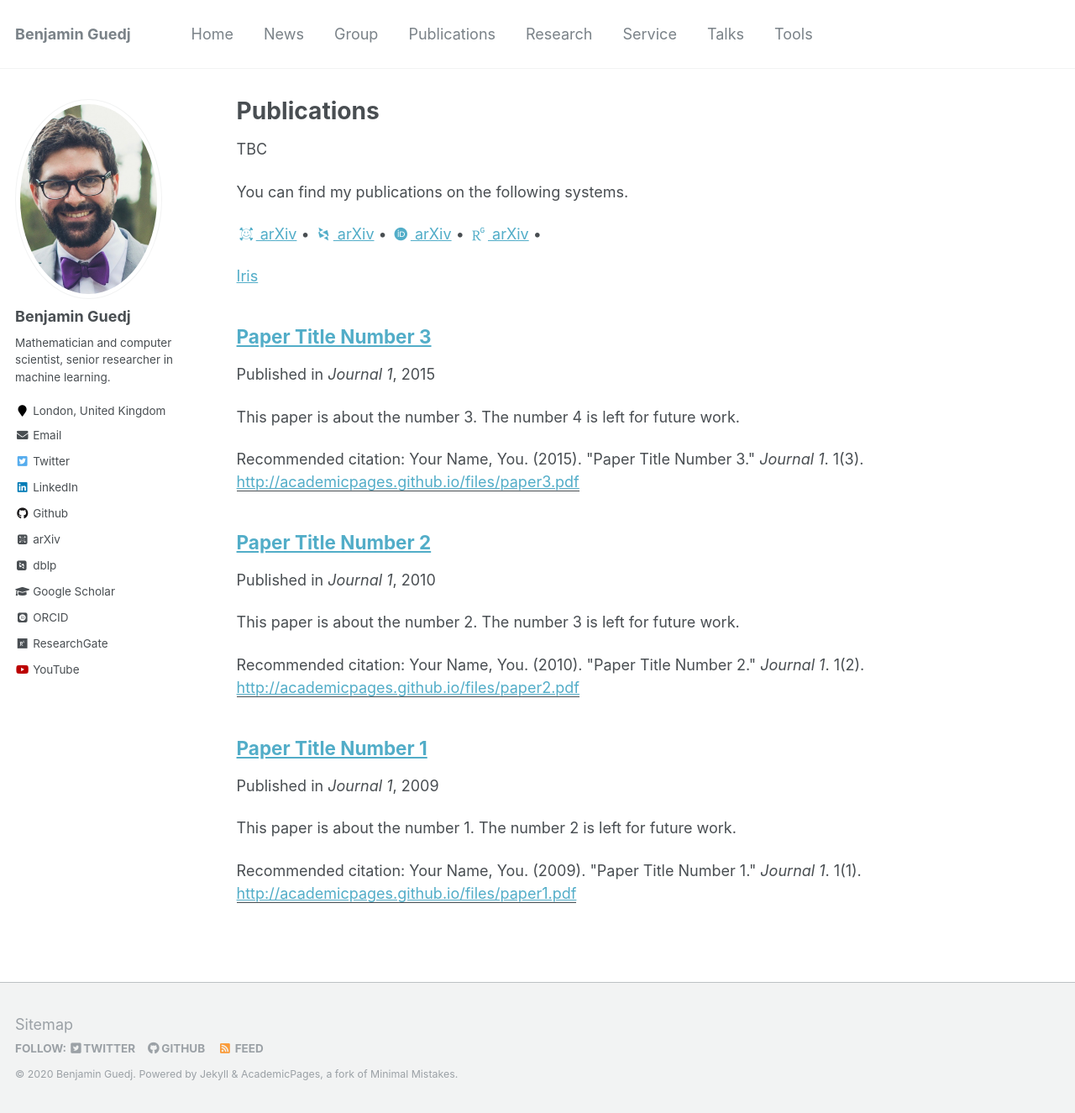
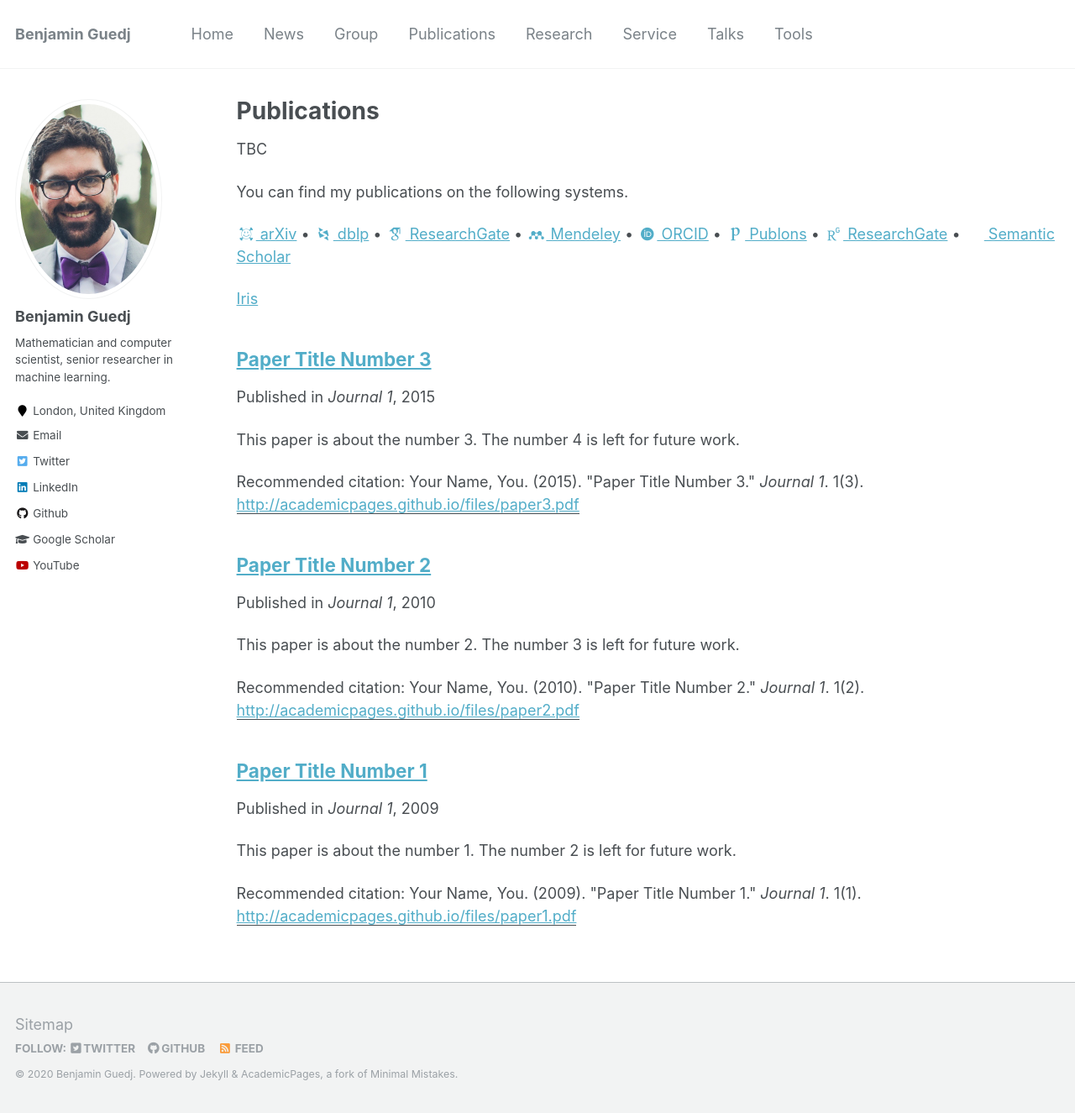
Before and after one commit to bguedj/bguedj.github.io, a Jekyll site: the page built from _pages/publications.md, in a window 1280 px wide and 1325 px high. Shown: the whole window at 84% size. Built offline with Jekyll 4.4.1, drawn with Linux system fonts in a browser that asks for light colours; some web fonts are replaced.

Commit message:
icons/publications

```diff
--- a/_includes/author-profile.html
+++ b/_includes/author-profile.html
@@ -97,24 +97,24 @@
       {% if author.vine %}
         <li><a href="https://vine.co/u/{{ author.vine }}"><i class="fab fa-fw fa-vine" aria-hidden="true"></i> Vine</a></li>
       {% endif %}
-      {% if author.arxiv %}
+      <!-- {% if author.arxiv %}
         <li><a href="{{ author.arxiv }}"><i class="ai ai-fw ai-arxiv-square"></i> arXiv</a></li>
-      {% endif %}
-      {% if author.dblp %}
+      {% endif %} -->
+      <!-- {% if author.dblp %}
         <li><a href="{{ author.dblp }}"><i class="ai ai-fw ai-dblp-square"></i> dblp</a></li>
-      {% endif %}
+      {% endif %} -->
       {% if author.googlescholar %}
         <li><a href="{{ author.googlescholar }}"><i class="fas fa-fw fa-graduation-cap"></i> Google Scholar</a></li>
       {% endif %}
       {% if author.pubmed %}
         <li><a href="{{ author.pubmed }}"><i class="ai ai-pubmed-square ai-fw"></i> PubMed</a></li>
       {% endif %}
-      {% if author.orcid %}
+      <!-- {% if author.orcid %}
         <li><a href="{{ author.orcid }}"><i class="ai ai-orcid-square ai-fw"></i> ORCID</a></li>
-      {% endif %}
-      {% if author.researchgate %}
+      {% endif %} -->
+      <!-- {% if author.researchgate %}
         <li><a href="{{ author.researchgate }}"><i class="fab fa-fw fa-researchgate" aria-hidden="true"></i> ResearchGate</a></li>
-      {% endif %}
+      {% endif %} -->
       {% if author.impactstory %}
         <li><a href="{{ author.impactstory }}"><i class="ai ai-impactstory ai-fw"></i> Impactstory</a></li>
       {% endif %}
--- a/_pages/publications.md
+++ b/_pages/publications.md
@@ -12,9 +12,13 @@ You can find my publications on the following systems.
 
 
 <a href="{{ author.arxiv }}"><i class="ai ai-fw ai-arxiv"></i> arXiv</a> &bull;
-<a href="{{ author.dblp }}"><i class="ai ai-fw ai-dblp"></i> arXiv</a> &bull;
-<a href="{{ author.orcid }}"><i class="ai ai-fw ai-orcid"></i> arXiv</a> &bull;
-<a href="{{ author.researchgate }}"><i class="ai ai-fw ai-researchgate"></i> arXiv</a> &bull;
+<a href="{{ author.dblp }}"><i class="ai ai-fw ai-dblp"></i> dblp</a> &bull;
+<a href="{{ author.googlescholar }}"><i class="ai ai-fw ai-google-scholar"></i> ResearchGate</a> &bull;
+<a href="{{ https://www.mendeley.com/profiles/benjamin-guedj2/ }}"><i class="ai ai-fw ai-mendeley"></i> Mendeley</a> &bull;
+<a href="{{ author.orcid }}"><i class="ai ai-fw ai-orcid"></i> ORCID</a> &bull;
+<a href="{{ https://publons.com/researcher/3156326/benjamin-guedj/ }}"><i class="ai ai-fw ai-publons"></i> Publons</a> &bull;
+<a href="{{ author.researchgate }}"><i class="ai ai-fw ai-researchgate"></i> ResearchGate</a> &bull;
+<a href="{{ https://www.semanticscholar.org/author/Benjamin-Guedj/3383281 }}"><i class="ai ai-fw ai-semantic-scholar"></i> Semantic Scholar</a>
 
 
 <!-- [arXiv](https://arxiv.org/a/guedj_b_1.html) -->
```
